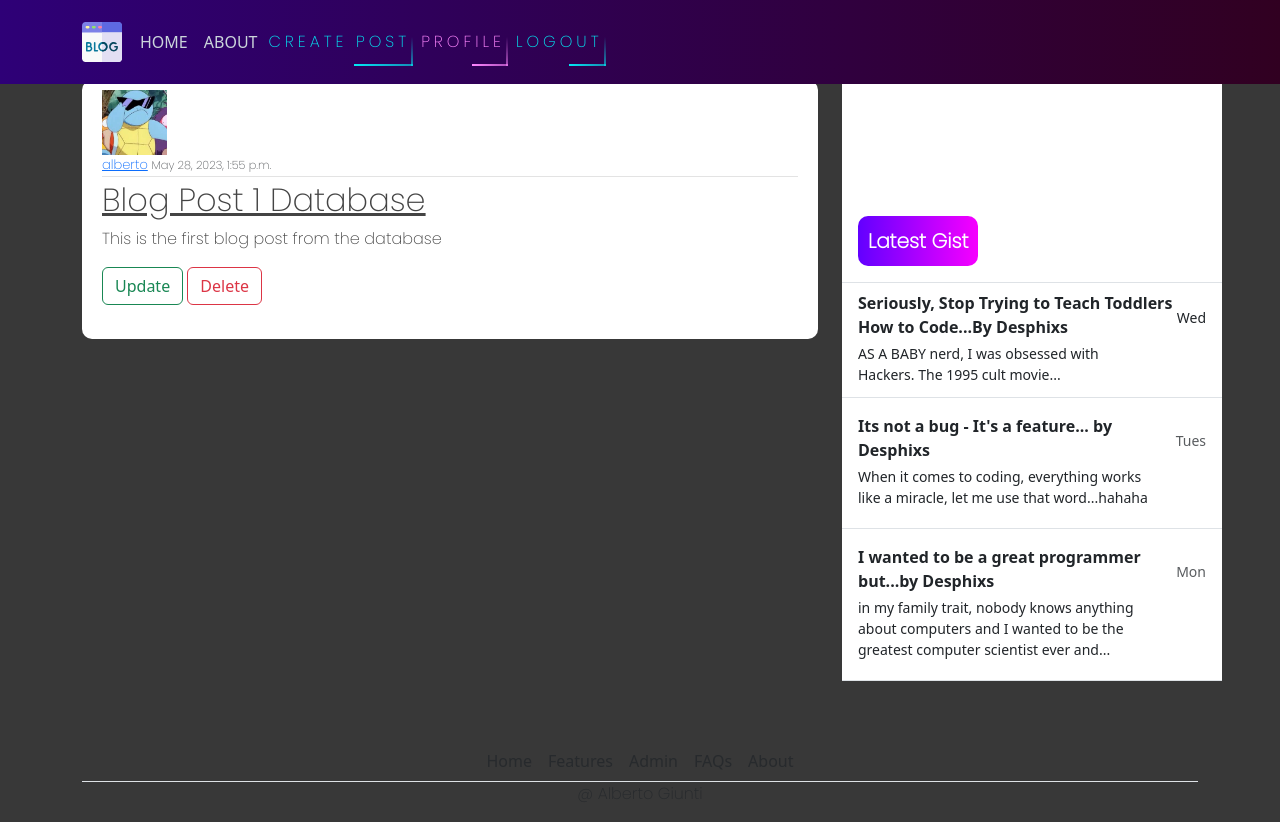
After one commit to AlbertoGiunti/djangoblog, a Django app: page /post/1/ in a window 1280 px wide. The commit adds this page. Run offline with Django 4.2, Linux system fonts and the light colour scheme; a user stored in the database is signed in; data comes from the database, SQL or seed files in the repository; some libraries are stand-ins or nearby versions.

Commit message:
Fine scheletro del sito

```diff
--- a/blogproj/blog/models.py
+++ b/blogproj/blog/models.py
@@ -1,6 +1,7 @@
 from django.db import models
 from django.contrib.auth.models import User
 from django.utils import timezone
+from django.urls import reverse
 
 
 # Create your models here.
@@ -12,3 +13,7 @@
 
     def __str__(self):
         return self.title
+
+    # redirect to the post detail page after creating a new post
+    def get_absolute_url(self):
+        return reverse('blog-detail', kwargs={'pk': self.pk})
--- a/blogproj/blog/templates/blog/base.html
+++ b/blogproj/blog/templates/blog/base.html
@@ -36,7 +36,7 @@
               <a class="nav-item nav-link" href="#">Register</a> -->
               <!-- <button class="noselect">Create Post</button> -->
 <!--                <h3 style="color: white;">Hello {{request.user}}</h3>-->
-               <a href="#" id="auth-links">
+               <a href="{% url 'blog-new' %}" id="auth-links">
                 <span></span>
                 <span></span>
                 <span></span>
--- /dev/null
+++ b/blogproj/blog/templates/blog/post_detail.html
@@ -0,0 +1,23 @@
+{% extends 'blog/base.html' %}
+{% block content %}
+
+        <article class="media content-section">
+            <img class="rounded-cirlce article-img" src="{{ object.author.profile.image.url }}" alt="">
+            <div class="media-body">
+              <div class="article-metadata">
+                <a class="mr-2" href="#">{{ object.author }}</a>
+                <small class="text-muted">{{ object.date_posted }}</small> <br>
+              </div>
+              <h2><a class="article-title" href="#">{{ object.title }}</a></h2>
+              <p class="article-content">{{ object.content }}</p>
+                {% if object.author == user %}  <!-- Controlla se l'autore del post è lo stesso che vuole modificarlo -->
+
+                <div>
+                    <a class="btn btn-outline-success" href="{% url 'blog-update' object.id %}">Update</a>
+                    <a class="btn btn-outline-danger" href="{% url 'blog-delete' object.id %}">Delete</a>
+                </div>
+                {% endif %}
+            </div>
+            <br>
+          </article>
+{% endblock content %}
--- a/blogproj/blog/urls.py
+++ b/blogproj/blog/urls.py
@@ -1,9 +1,16 @@
 from django.urls import path
 from . import views  # import all views from current directory
+from .views import PostListView, PostDetailView, PostCreateView, PostUpdateView, PostDeleteView
+
 
 # without comma, it will throw an error
 urlpatterns = [
-    path('', views.home, name='blog-home'),  # empty string means home page
+    # path('', views.home, name='blog-home'),  # empty string means home page
+
     path('about/', views.about, name='blog-about'),
-
+    path('', PostListView.as_view(), name='blog-home'),  # empty string means home page
+    path('post/new/', views.PostCreateView.as_view(), name='blog-new'),
+    path('post/<int:pk>/', views.PostDetailView.as_view(), name='blog-detail'),
+    path('post/<int:pk>/update/', views.PostUpdateView.as_view(), name='blog-update'),
+    path('post/<int:pk>/delete/', views.PostDeleteView.as_view(), name='blog-delete'),
 ]
--- a/blogproj/blog/views.py
+++ b/blogproj/blog/views.py
@@ -1,20 +1,62 @@
 from django.shortcuts import render
-from django.http import HttpResponse  # gives us the ability to return a response to the browser
+from django.http import HttpResponse
 from .models import Post
+from django.views.generic import ListView, DetailView, CreateView, UpdateView, DeleteView
+from django.contrib.auth.mixins import LoginRequiredMixin, UserPassesTestMixin
 
 
-# Create your views here.
-def home(request):
-    # Dictionary
-    context = {
-        'posts': Post.objects.all()
-    }
-    return render(request, 'blog/home.html', context)
+# def home(request):
+#     context = {
+#         'posts': Post.objects.all()
+#     }
+#     return render(request, 'blog/home.html', context)
 
 
 def about(request):
     return render(request, 'blog/about.html', {'title': "About Page"})
 
 
-def new(request):
-    return HttpResponse('<h1>New Page</h1>')
+class PostListView(LoginRequiredMixin, ListView):
+    model = Post
+    template_name = 'blog/home.html'
+    context_object_name = 'posts'
+    ordering = ["-date_posted"]
+
+
+class PostDetailView(LoginRequiredMixin, DetailView):
+    model = Post
+
+
+class PostCreateView(LoginRequiredMixin, CreateView):
+    model = Post
+    fields = ['title', 'content']
+
+    def form_valid(self, form):
+        form.instance.author = self.request.user
+        return super().form_valid(form)
+
+
+class PostUpdateView(LoginRequiredMixin, UserPassesTestMixin, UpdateView):
+    model = Post
+    fields = ['title', 'content']
+
+    def form_valid(self, form):
+        form.instance.author = self.request.user
+        return super().form_valid(form)
+
+    def test_func(self):
+        post = self.get_object()
+        if self.request.user == post.author:
+            return True
+        return False
+
+
+class PostDeleteView(DeleteView):
+    model = Post
+    success_url = '/'
+
+    def test_func(self):
+        post = self.get_object()
+        if self.request.user == post.author:
+            return True
+        return False
```
Also changed, not shown: blogproj/blog/templates/blog/home.html (+10 -11 lines), blogproj/blog/templates/blog/post_confirm_delete.html (added, +21 -0 lines), blogproj/blog/templates/blog/post_form.html (added, +21 -0 lines).
